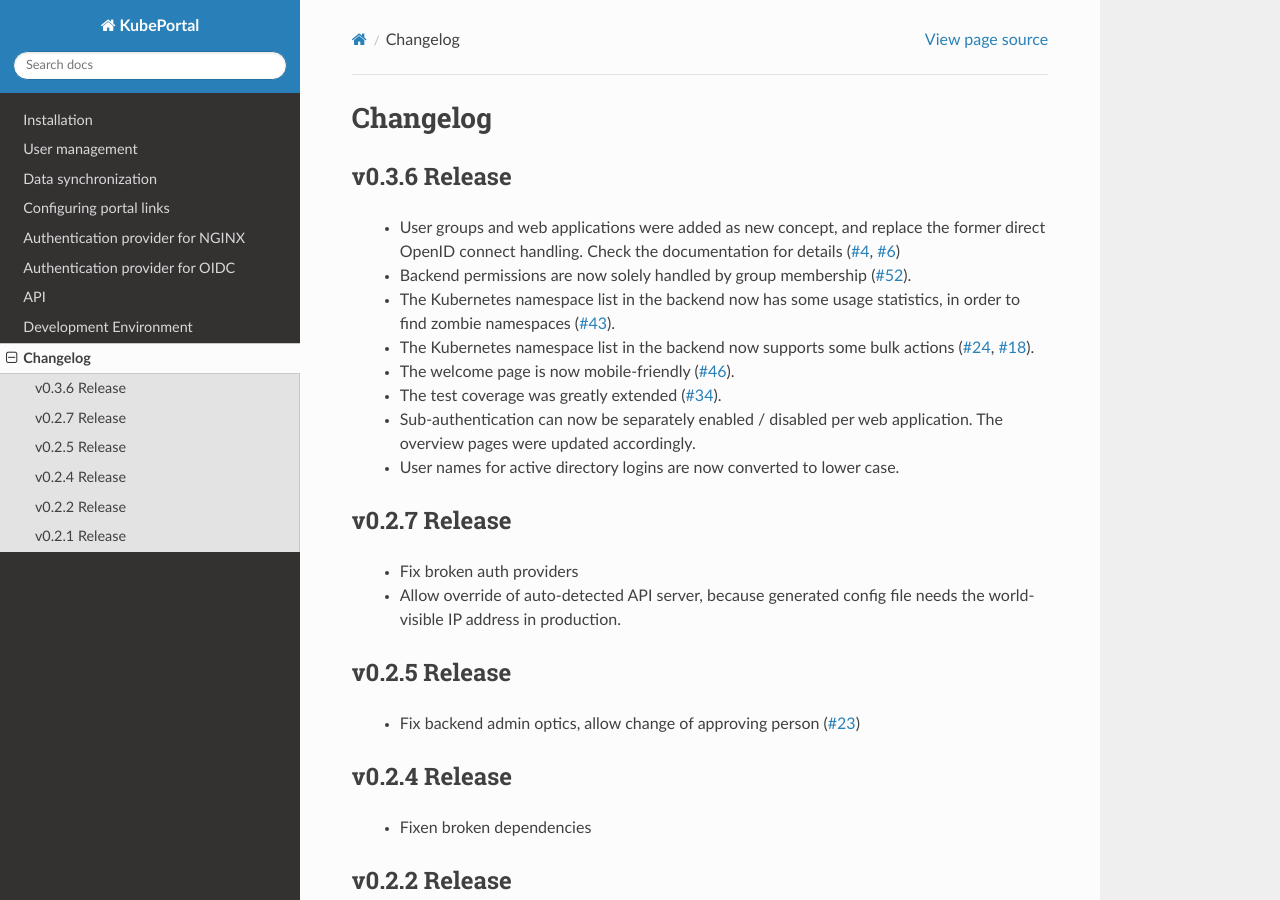
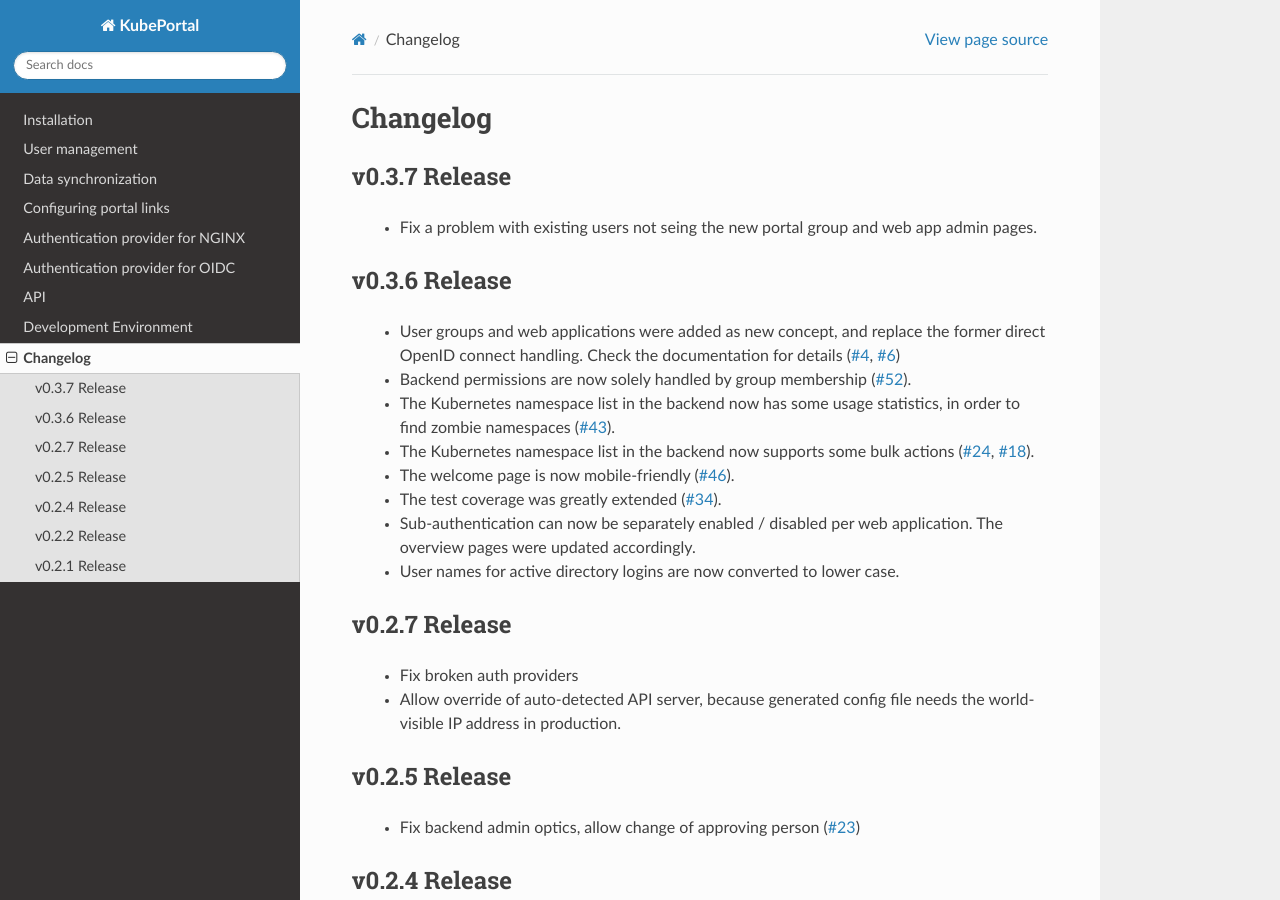
Before and after one commit to kubeportal/kubeportal, a Sphinx documentation site: the page built from docs/changelog.rst, in a window 1280 px wide and 900 px high. Built offline with Sphinx 7.4.7 and the Read the Docs theme 2.0.0, drawn with Linux system fonts in a browser that asks for light colours.

Commit message:
Prepare release

```diff
--- a/docs/changelog.rst
+++ b/docs/changelog.rst
@@ -3,6 +3,12 @@ Changelog
 
 
 
+.. _v0.3.7:
+
+v0.3.7 Release
+===============
+
+  * Fix a problem with existing users not seing the new portal group and web app admin pages.
 
 .. _v0.3.6:
 
```
